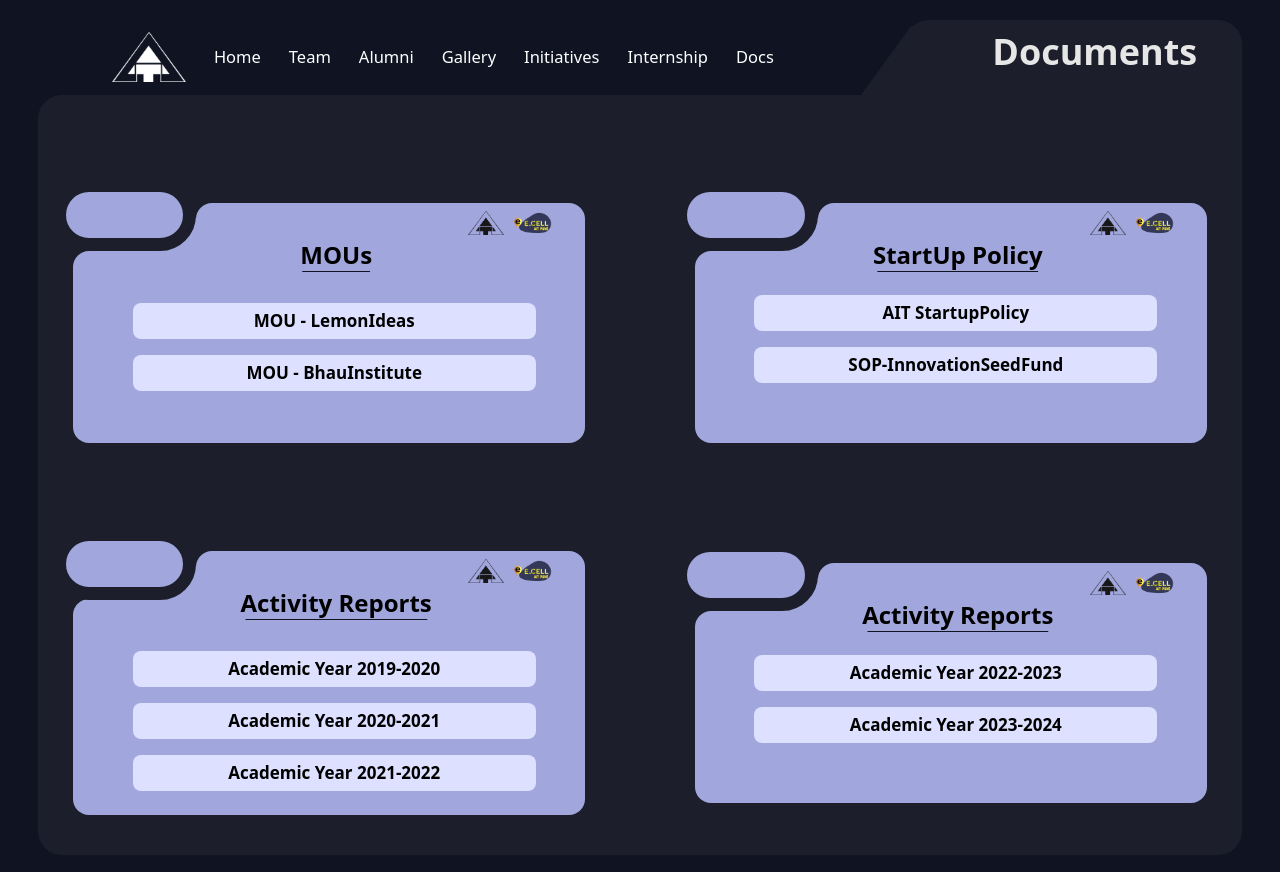
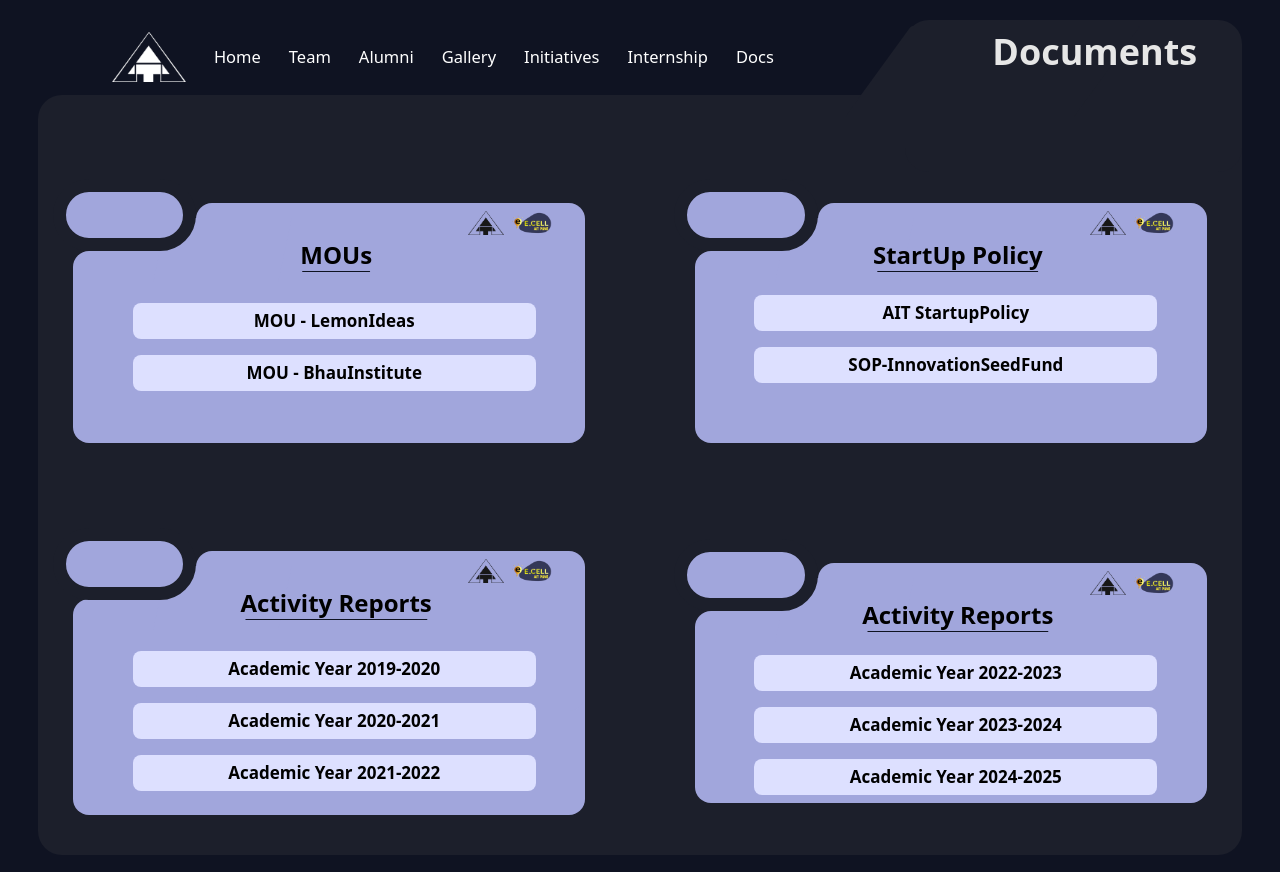
Before and after one commit to I-E-Cell/Vite-Ecell, a React (Vite) app: page /document in a window 1280 px wide. Built offline with nearby package versions, Linux system fonts and the light colour scheme.

Commit message:
<added the activity report for 24-25>

```diff
--- a/src/App.jsx
+++ b/src/App.jsx
@@ -22,12 +22,11 @@ import Udyamita from "./Components/Udyamita";
 import Startups from "./Components/Startups";
 import Popup from "./Components/Popup";
 import Docs from "./Components/Docs";
-
 import Documents from "./Components/Documents";
 
 // import LineChart from "./Components/LineChart";
 import mixpanel from 'mixpanel-browser';
-mixpanel.init('b2ff7ac9e3348a34108ce514efef85ce', {debug: true, track_pageview: true, persistence: 'localStorage'});
+mixpanel.init('b2ff7ac9e3348a34108ce514efef85ce', { debug: true, track_pageview: true, persistence: 'localStorage' });
 
 
 function LandingPage() {
@@ -64,7 +63,7 @@ function App() {
         <Route path='/alumni' element={<Alumni />} />
         <Route path='/credits' element={<Credits />} />
         <Route path='/startups' element={<Startups />} />
-        <Route path='/document' element={<Documents/>}/>
+        <Route path='/document' element={<Documents />} />
 
 
 
--- a/src/Components/Documents.jsx
+++ b/src/Components/Documents.jsx
@@ -11,6 +11,7 @@ import ECell23 from "../assets/docs/ECell2324.pdf";
 import startupPolicy from "../assets/docs/AITStartupPolicy_2022.pdf";
 import sop from "../assets/docs/SOP-InnovationSeedFund.pdf";
 import ECell19 from "../assets/docs/ECell1920.pdf";
+import ECell24 from "../assets/docs/ECell2024-25.pdf";
 
 const Documents = () => {
   return (
@@ -218,6 +219,15 @@ const Documents = () => {
                       >
                         Academic Year 2023-2024
                       </a>
+                      <a
+                        target="_blank"
+                        className="w-[90%] text-center font-semibold mx-auto bg-[#dde0ff] p-2 rounded-lg"
+                        href={ECell24}
+                        rel="noreferrer"
+
+                      >
+                        Academic Year 2024-2025
+                      </a>
                     </div>
                   </div>
                 </div>
```
Also changed, not shown: 2 other files (tests, documents, lock files or other folders). Lines whose indentation alone changed are shown as unchanged.
